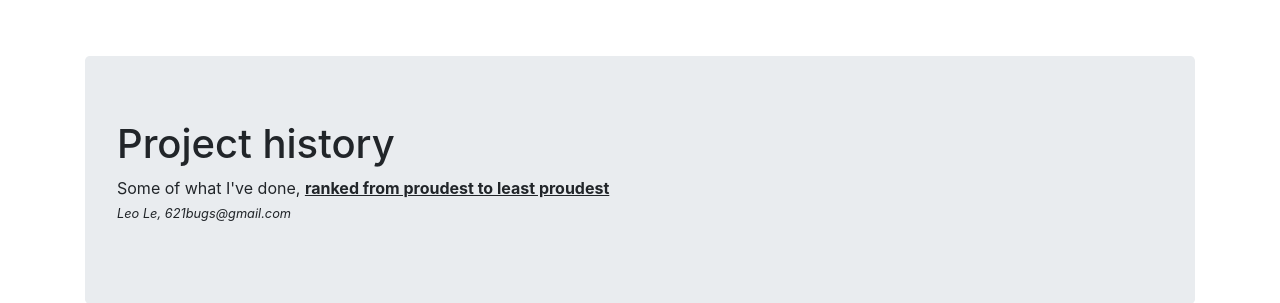
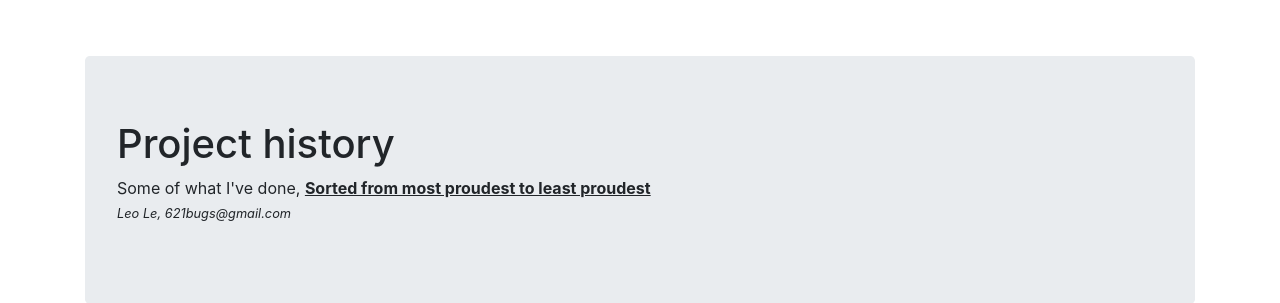
Before and after one commit to BugPone/BugPone.github.io, a plain HTML site: page index.html in a window 1280 px wide. Shown: the top 303 px of the page. Drawn offline with nearby package versions, Linux system fonts and the light colour scheme.

Commit message:
wording from ranked to sorted

```diff
--- a/index.html
+++ b/index.html
@@ -47,7 +47,7 @@
   <div class="container">
   <div class="jumbotron">
       <h1 class="display-5">Project history</h1>
-      <p> Some of what I've done, <b><u>ranked from proudest to least proudest </u></b>
+      <p> Some of what I've done, <b><u>Sorted from most proudest to least proudest</u></b>
       <br> <i><small>Leo Le, 621bugs@gmail.com </small></i></p>
    </div>
   </div>
```
